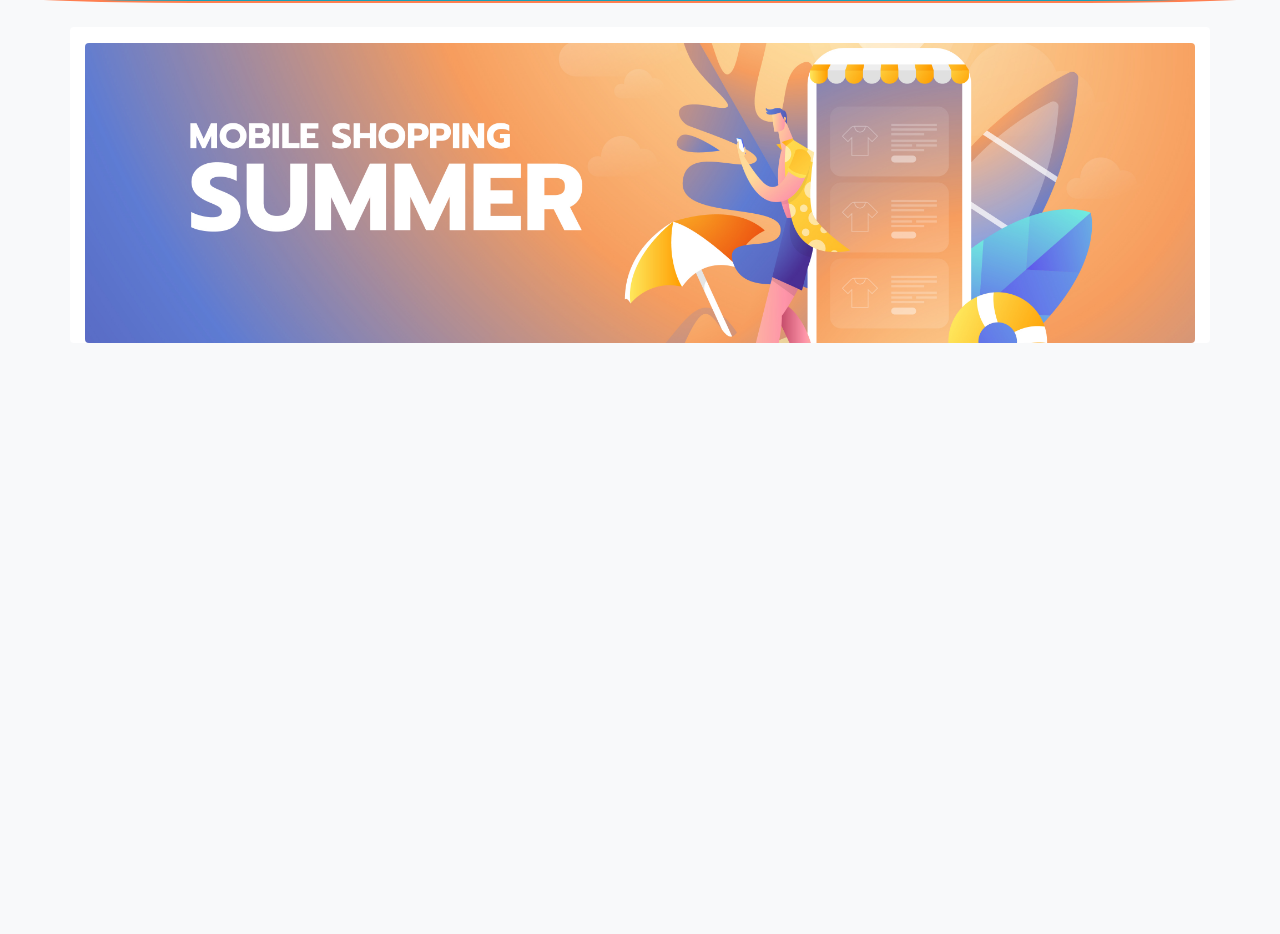
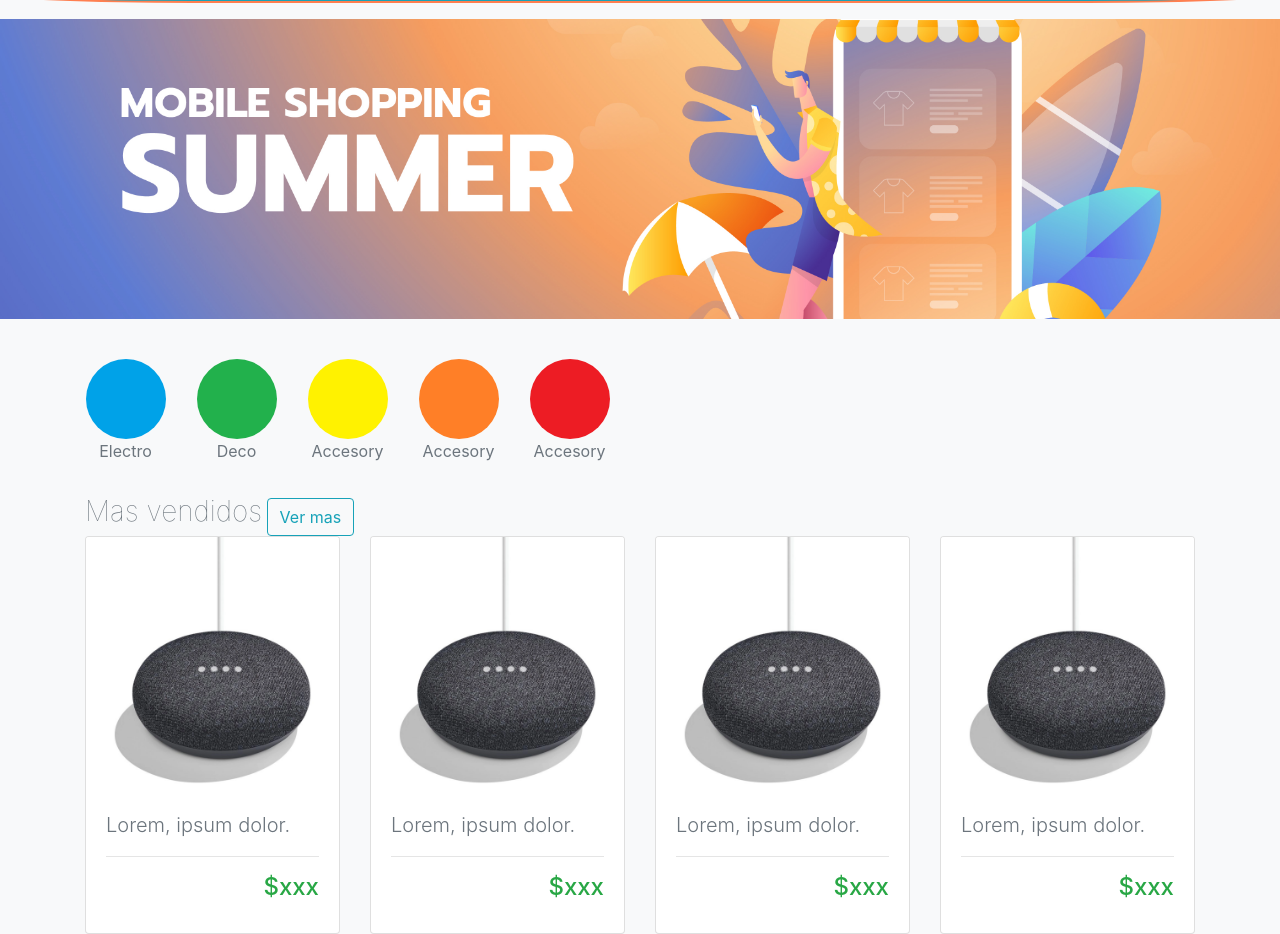
Before and after one commit to Mateoac12/web-products-bootstrap, a plain HTML site: page index.html in a window 1280 px wide. Shown: the part 55-989 px from the top of the page. Before the commit the page ends 800 px from the top, so only its background shows below. Drawn offline with nearby package versions, Linux system fonts and the light colour scheme.

Commit message:
Agregar cards

```diff
--- a/index.html
+++ b/index.html
@@ -49,12 +49,102 @@
     </nav>
 
     <!-- BANNER -->
+    <img src="img/banner-principal.jpg" alt="banner-principal" class="img-fluid mt-3" id="banner-principal">
 
-    <div class="container rounded mt-4" id="content">
+    <div class="container rounded mt-4 text-muted" id="content">
 
-        <img src="img/banner-principal.jpg" alt="banner-principal" class="img-fluid rounded mt-3" id="banner-principal">
+      <div class="mt-4">
 
+        <!-- ROUNDED ICONS -->
+        <div class="row d-flex">
+          <div class="col-2 col-lg-1 p-2 m-2">
+            <img src="img/ronded/1.png" alt="ronded01" class="icon mx-auto d-block">
+            <p class="text-center">Electro</p>
+          </div>
+          <div class="col-2 col-lg-1 p-2 m-2">
+            <img src="img/ronded/2.png" alt="ronded02" class="icon mx-auto d-block">
+            <p class="text-center">Deco</p>
+          </div>
+          <div class="col-2 col-lg-1 p-2 m-2">
+            <img src="img/ronded/3.png" alt="ronded03" class="icon mx-auto d-block">
+            <p class="text-center">Accesory</p>
+          </div>
+          <div class="col-2 col-lg-1 p-2 m-2">
+            <img src="img/ronded/4.png" alt="ronded04" class="icon mx-auto d-block">
+            <p class="text-center">Accesory</p>
+          </div>
+          <div class="col-2 col-lg-1 p-2 m-2">
+            <img src="img/ronded/5.png" alt="ronded05" class="icon mx-auto d-block">
+            <p class="text-center">Accesory</p>
+          </div>
+        </div>
 
+        <!-- MAS VENDIDOS -->
+        <div class="row">
+          <div class="col">
+            <h1 class="font-weight-lighter h3 d-inline my-auto">Mas vendidos</h1>
+            <a href="#" class="btn btn-outline-info my-auto">Ver mas</a>
+
+          </div>
+        </div>
+
+        <div class="row">
+
+          <div class="col-3">
+
+            <div class="card">
+              <img src="img/mas vendidos/01.webp" alt="masvendido01" class="card-img-top">
+              <div class="card-body">
+                <p class="lead card-title">Lorem, ipsum dolor.</p>
+                <hr>
+                <h4 class="card-title text-success text-right">$xxx</h4>
+              </div>
+            </div>
+
+          </div>
+
+          <div class="col-3">
+
+            <div class="card">
+              <img src="img/mas vendidos/01.webp" alt="masvendido01" class="card-img-top">
+              <div class="card-body">
+                <p class="lead card-title">Lorem, ipsum dolor.</p>
+                <hr>
+                <h4 class="card-title text-success text-right">$xxx</h4>
+              </div>
+            </div>
+
+          </div>
+
+          <div class="col-3">
+
+            <div class="card">
+              <img src="img/mas vendidos/01.webp" alt="masvendido01" class="card-img-top">
+              <div class="card-body">
+                <p class="lead card-title">Lorem, ipsum dolor.</p>
+                <hr>
+                <h4 class="card-title text-success text-right">$xxx</h4>
+              </div>
+            </div>
+
+          </div>
+
+          <div class="col-3">
+
+            <div class="card">
+              <img src="img/mas vendidos/01.webp" alt="masvendido01" class="card-img-top">
+              <div class="card-body">
+                <p class="lead card-title">Lorem, ipsum dolor.</p>
+                <hr>
+                <h4 class="card-title text-success text-right">$xxx</h4>
+              </div>
+            </div>
+
+          </div>
+
+        </div>
+
+      </div>
     </div>
 
 
--- a/main.css
+++ b/main.css
@@ -4,7 +4,7 @@
 }
 
 #content{
-    background-color: white;
+
 }
 
 #banner-principal{
@@ -12,3 +12,13 @@
     width: 100%;
     object-fit: cover;
 }
+
+.icon{
+    width: 80px;
+    height: 80px;
+    border-radius: 50%;
+}
+
+.icon:hover{
+    box-shadow: lightblue 3px 3px;
+}
```
Also changed, not shown: img/mas vendidos/01.webp (added), img/ronded/1.png (added), img/ronded/2.png (added), img/ronded/3.png (added), img/ronded/4.png (added), img/ronded/5.png (added), img/ronded/6.png (added).
